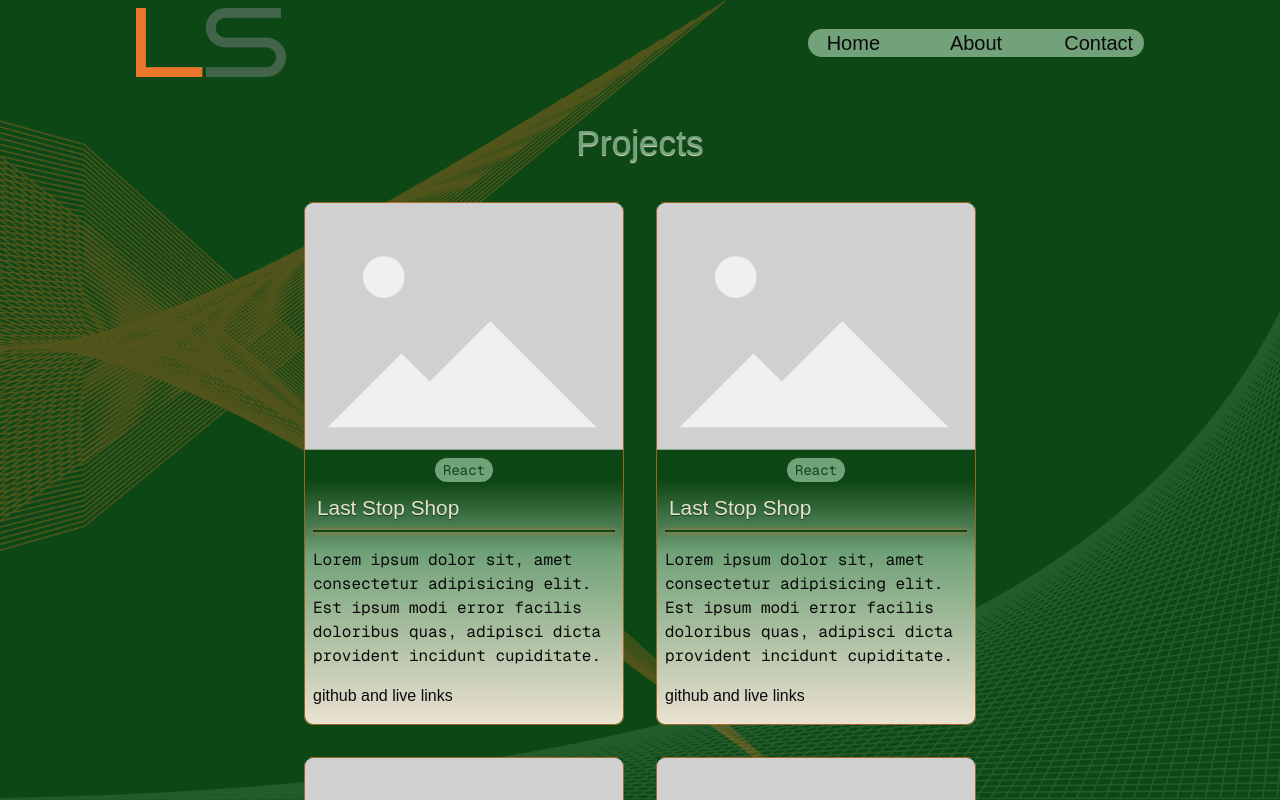
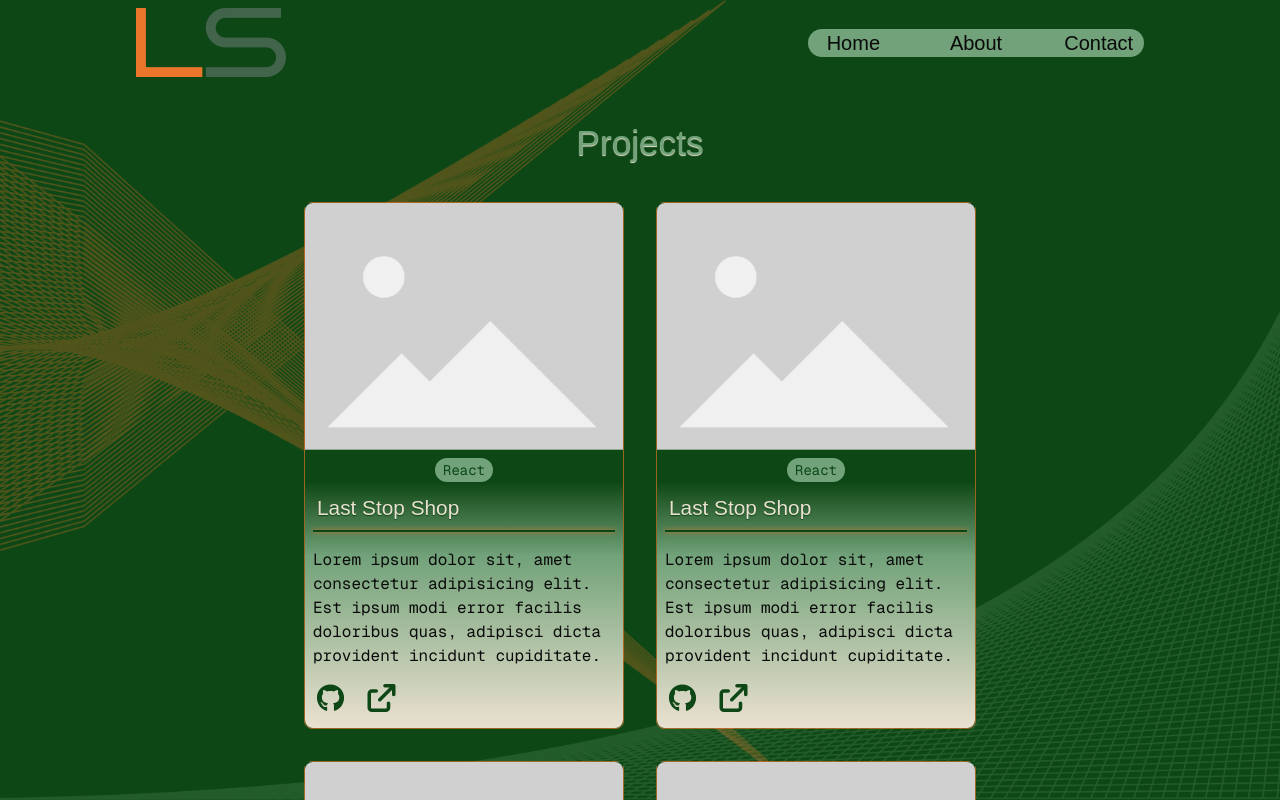
Before and after one commit to marefpceo/portfolio-react-vite, a React (Vite) app: page /projects in a window 1280 px wide. Shown: the top 800 px of the page. Built offline with nearby package versions, Linux system fonts and the light colour scheme; a web font is replaced by a local one.

Commit message:
Installed font awesome brands and updated styling

```diff
--- a/package.json
+++ b/package.json
@@ -14,6 +14,7 @@
   "dependencies": {
     "@fontsource-variable/geist": "^5.2.8",
     "@fortawesome/fontawesome-svg-core": "^7.2.0",
+    "@fortawesome/free-brands-svg-icons": "^7.2.0",
     "@fortawesome/free-solid-svg-icons": "^7.2.0",
     "@fortawesome/react-fontawesome": "^3.3.0",
     "@tailwindcss/vite": "^4.2.2",
--- a/src/components/ProjectCard.jsx
+++ b/src/components/ProjectCard.jsx
@@ -1,3 +1,6 @@
+import { FontAwesomeIcon } from '@fortawesome/react-fontawesome';
+import { faGithub } from '@fortawesome/free-brands-svg-icons';
+import { faArrowUpRightFromSquare } from '@fortawesome/free-solid-svg-icons';
 import TechTextBubble from './TextBubble';
 
 function ProjectCard({ cardImage, title, description }) {
@@ -28,7 +31,18 @@
           <hr className='mt-1 border border-nature-dark shadow-[0_0px_5px_0] shadow-nature-accent' />
           <p className='mt-4'>{description}</p>
         </div>
-        <div className='card-footer mt-2 py-2'>github and live links</div>
+        <div className='card-footer flex gap-4 mt-2 py-2 '>
+          <FontAwesomeIcon
+            icon={faGithub}
+            className='text-nature-dark'
+            fontSize={28}
+          />
+          <FontAwesomeIcon
+            icon={faArrowUpRightFromSquare}
+            className='text-nature-dark'
+            fontSize={28}
+          />
+        </div>
       </div>
     </div>
   );
```
Also changed, not shown: 1 other file (tests, documents, lock files or other folders).
